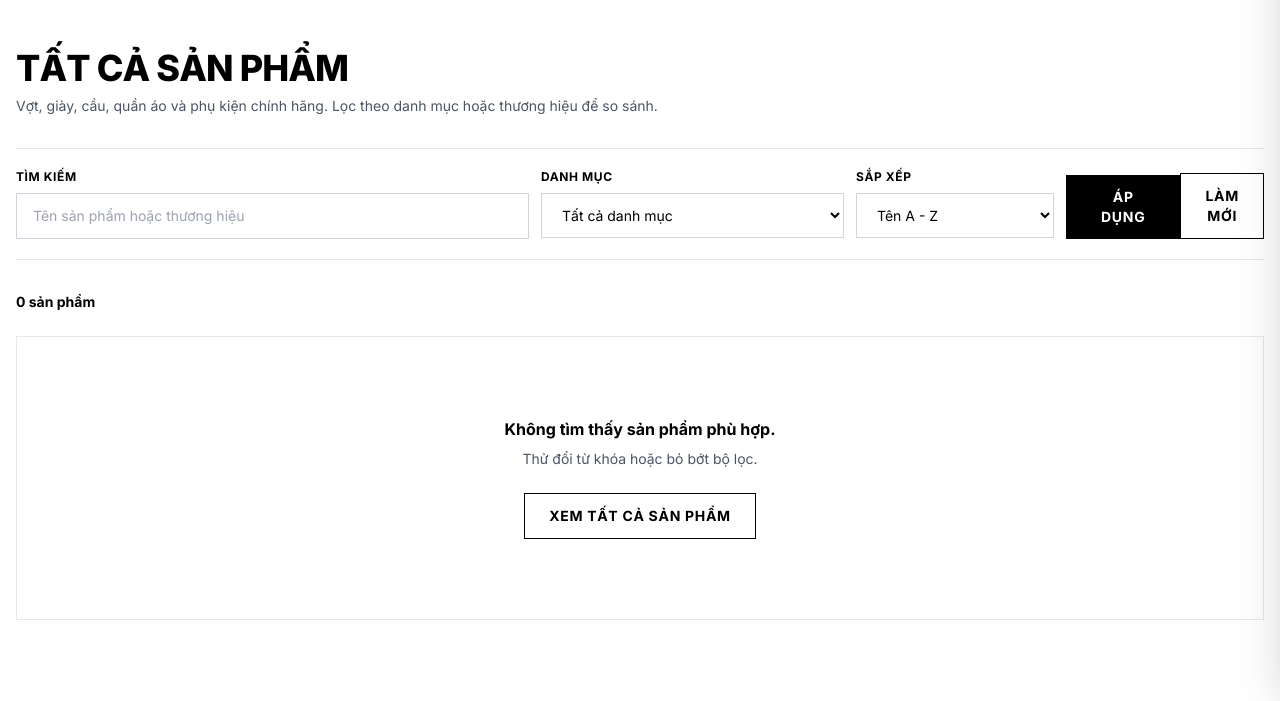
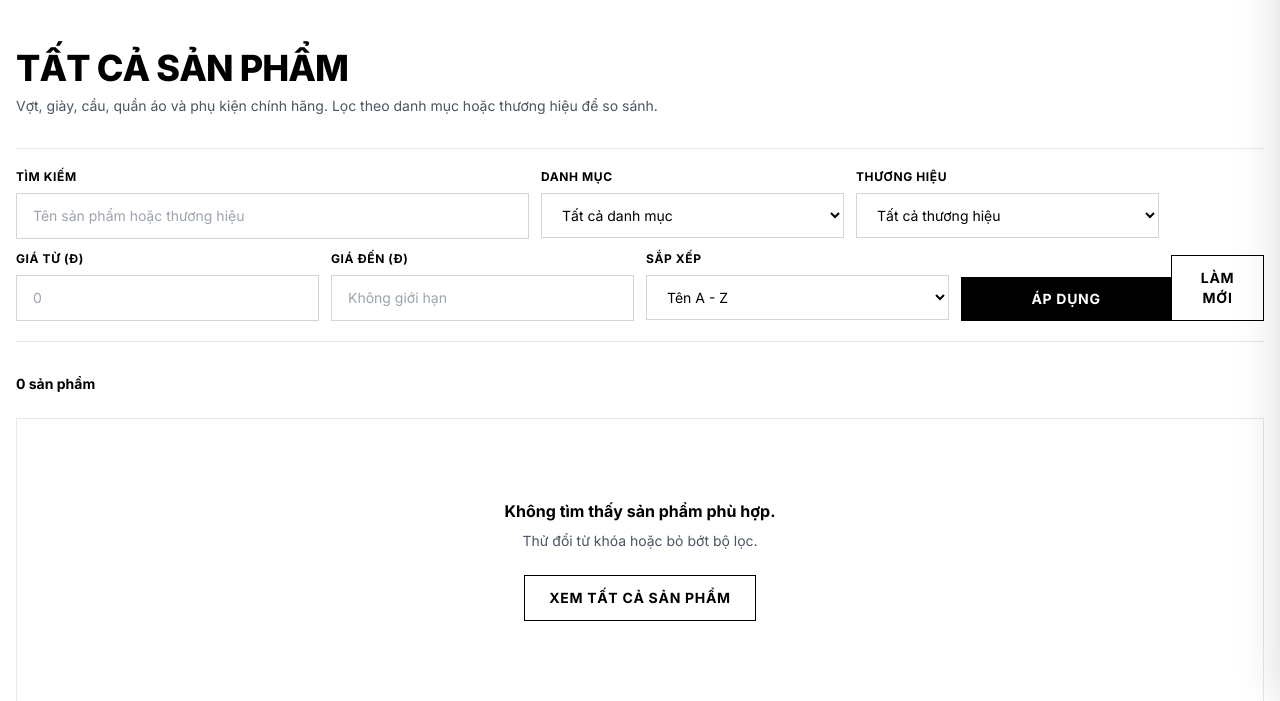
Before and after one commit to kutin2005gl/BadmintonShop, an ASP.NET Core app: template BadmintonShop.Web/Views/SanPham/Index.cshtml in a window 1280 px wide. Shown: the part 113-814 px from the top of the page. Run offline with ASP.NET Core 8, Linux system fonts and the light colour scheme; the template is opened without the code that fills it, so the values that code supplies are empty; database files in the repository are not loaded.

Commit message:
feat(sv2): them o loc thuong hieu, khoang gia vao trang san pham

```diff
--- a/BadmintonShop.Web/Views/SanPham/Index.cshtml
+++ b/BadmintonShop.Web/Views/SanPham/Index.cshtml
@@ -6,6 +6,10 @@
     string? tuKhoa = ViewBag.TuKhoa;
     int? maDM = ViewBag.MaDM;
     string? sapXep = ViewBag.SapXep;
+    string? thuongHieu = ViewBag.ThuongHieu;
+    decimal? giaTu = ViewBag.GiaTu;
+    decimal? giaDen = ViewBag.GiaDen;
+    var dsThuongHieu = (ViewBag.DanhSachThuongHieu as IEnumerable<string>)?.ToList() ?? new List<string>();
 
     int trangHienTai = ViewBag.TrangHienTai ?? 1;
     int tongSoTrang = ViewBag.TongSoTrang ?? 1;
@@ -15,7 +19,8 @@
                   ?? new List<BadmintonShop.Core.Models.DanhMuc>();
 
     string? TenDM(int ma) => danhMuc.FirstOrDefault(d => d.MaDM == ma)?.TenDanhMuc;
-    bool dangLoc = !string.IsNullOrWhiteSpace(tuKhoa) || maDM != null || !string.IsNullOrEmpty(sapXep);
+    bool dangLoc = !string.IsNullOrWhiteSpace(tuKhoa) || maDM != null || !string.IsNullOrEmpty(sapXep)
+                   || !string.IsNullOrEmpty(thuongHieu) || giaTu != null || giaDen != null;
 }
 
 <div class="container mx-auto px-4 py-12">
@@ -40,17 +45,39 @@
             </select>
         </div>
 
-        <div class="md:col-span-2">
+        <div class="md:col-span-3">
+            <label for="thuongHieu" class="field-label">Thương hiệu</label>
+            <select id="thuongHieu" name="thuongHieu" class="input-box">
+                <option value="">Tất cả thương hiệu</option>
+                @foreach (var th in dsThuongHieu)
+                {
+                    <option value="@th" selected="@(string.Equals(thuongHieu, th, StringComparison.CurrentCultureIgnoreCase))">@th</option>
+                }
+            </select>
+        </div>
+
+        <div class="md:col-span-3">
+            <label for="giaTu" class="field-label">Giá từ (đ)</label>
+            <input id="giaTu" type="number" name="giaTu" value="@giaTu" min="0" step="1000" class="input-box" placeholder="0" />
+        </div>
+
+        <div class="md:col-span-3">
+            <label for="giaDen" class="field-label">Giá đến (đ)</label>
+            <input id="giaDen" type="number" name="giaDen" value="@giaDen" min="0" step="1000" class="input-box" placeholder="Không giới hạn" />
+        </div>
+
+        <div class="md:col-span-3">
             <label for="sapXep" class="field-label">Sắp xếp</label>
             <select id="sapXep" name="sapXep" class="input-box">
                 <option value="" selected="@(string.IsNullOrEmpty(sapXep))">Tên A - Z</option>
                 <option value="ten-z-a" selected="@(sapXep == "ten-z-a")">Tên Z - A</option>
                 <option value="gia-tang" selected="@(sapXep == "gia-tang")">Giá thấp đến cao</option>
                 <option value="gia-giam" selected="@(sapXep == "gia-giam")">Giá cao đến thấp</option>
+                <option value="moi-nhat" selected="@(sapXep == "moi-nhat")">Mới nhất</option>
             </select>
         </div>
 
-        <div class="md:col-span-2 flex items-end">
+        <div class="md:col-span-3 flex items-end">
             <button type="submit" class="btn-dark w-full">Áp dụng</button>
             <button type="submit" name="lamMoi" value="true" class="btn-outline">Làm mới</button>
         </div>
@@ -98,7 +125,7 @@
             else
             {
                 <a asp-controller="SanPham" asp-action="Index" asp-route-tuKhoa="@tuKhoa" asp-route-maDM="@maDM"
-                   asp-route-sapXep="@sapXep" asp-route-trang="@(trangHienTai - 1)">Trước</a>
+                   asp-route-sapXep="@sapXep" asp-route-thuongHieu="@thuongHieu" asp-route-giaTu="@giaTu" asp-route-giaDen="@giaDen" asp-route-trang="@(trangHienTai - 1)">Trước</a>
             }
 
             @for (int i = 1; i <= tongSoTrang; i++)
@@ -110,7 +137,7 @@
                 else
                 {
                     <a asp-controller="SanPham" asp-action="Index" asp-route-tuKhoa="@tuKhoa" asp-route-maDM="@maDM"
-                       asp-route-sapXep="@sapXep" asp-route-trang="@i">@i</a>
+                       asp-route-sapXep="@sapXep" asp-route-thuongHieu="@thuongHieu" asp-route-giaTu="@giaTu" asp-route-giaDen="@giaDen" asp-route-trang="@i">@i</a>
                 }
             }
 
@@ -121,7 +148,7 @@
             else
             {
                 <a asp-controller="SanPham" asp-action="Index" asp-route-tuKhoa="@tuKhoa" asp-route-maDM="@maDM"
-                   asp-route-sapXep="@sapXep" asp-route-trang="@(trangHienTai + 1)">Sau</a>
+                   asp-route-sapXep="@sapXep" asp-route-thuongHieu="@thuongHieu" asp-route-giaTu="@giaTu" asp-route-giaDen="@giaDen" asp-route-trang="@(trangHienTai + 1)">Sau</a>
             }
         </nav>
     }
```
